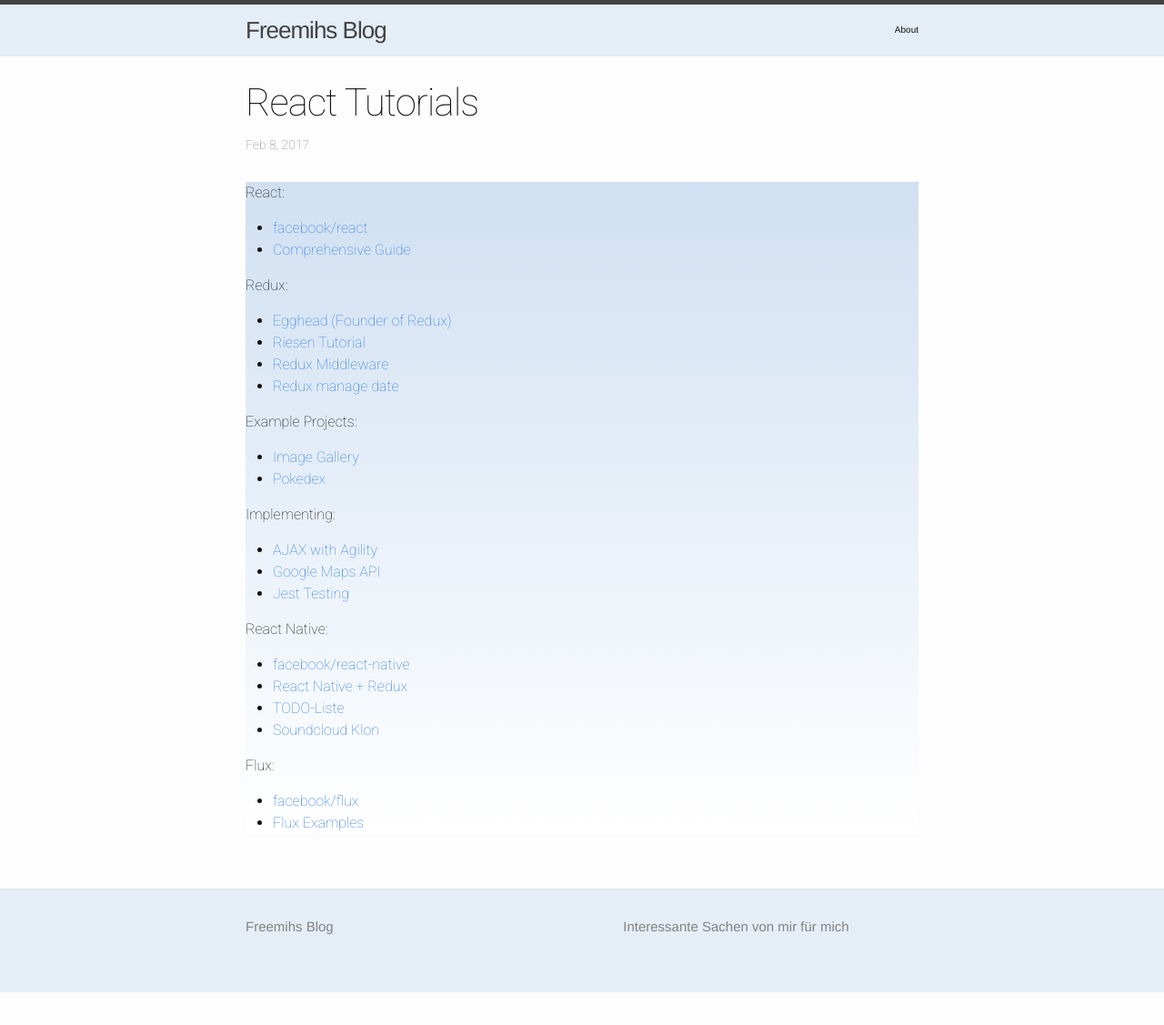
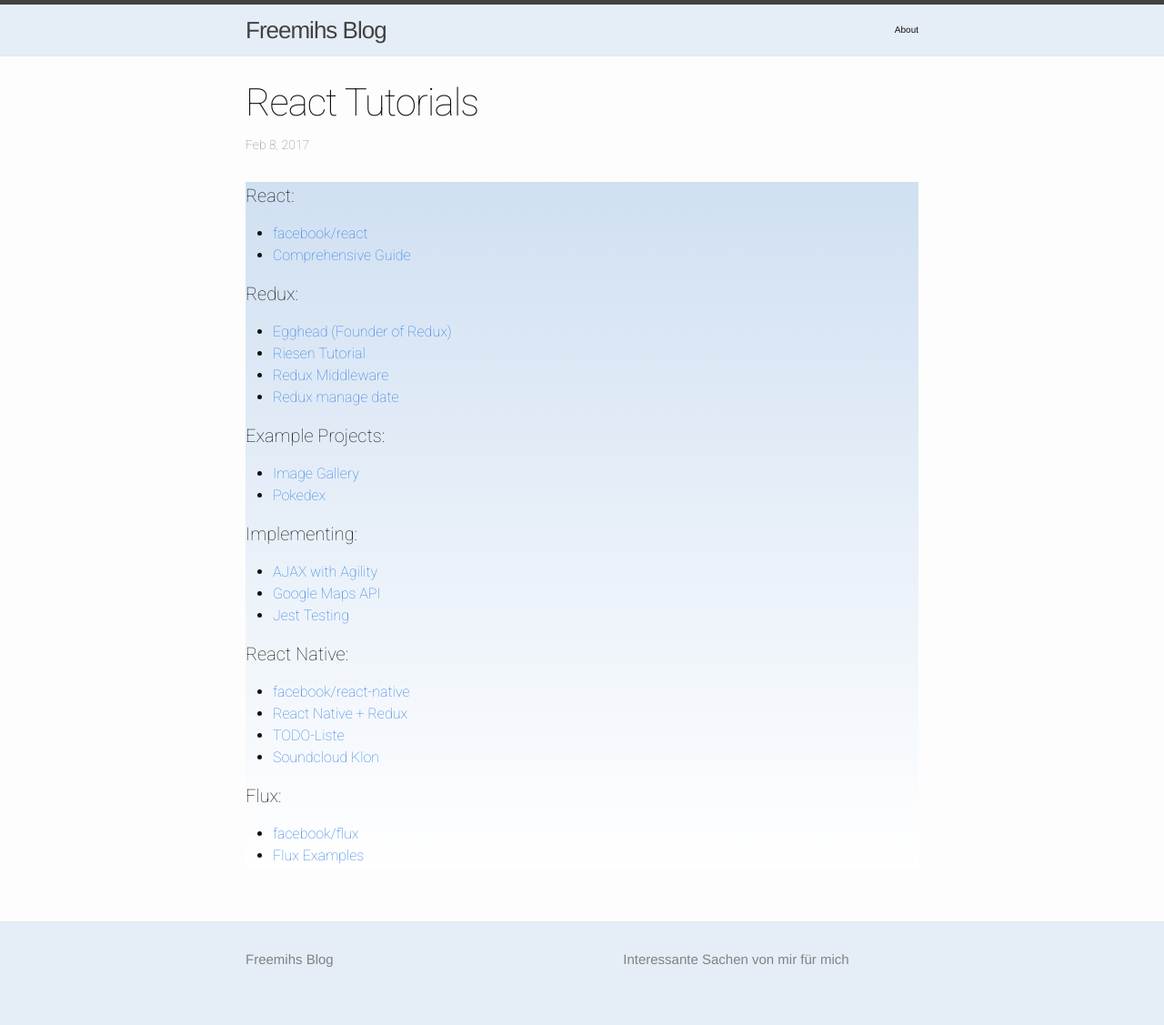
Before and after one commit to freemih/freemih.github.io, a Jekyll site: the page built from _posts/2017-02-08-React_Tutorials.markdown, in a window 1280 px wide. Shown: the whole page at 91% size. Built offline with Jekyll 4.4.1, drawn with Linux system fonts in a browser that asks for light colours; before the commit the page ends 1091 px from its top, so only the background shows below that.

```diff
--- a/_posts/2017-02-08-React_Tutorials.markdown
+++ b/_posts/2017-02-08-React_Tutorials.markdown
@@ -5,7 +5,7 @@ date:   2017-02-08 11:05:36 -0500
 ---
 
 <div>
-<p>React:</p>
+<h4>React:</h4>
 <ul>
   <li><a href='https://facebook.github.io/react/'>facebook/react</a></li>
 
@@ -14,7 +14,7 @@ date:   2017-02-08 11:05:36 -0500
 </div>
 
 <div>
-<p>Redux:</p>
+<h4>Redux:</h4>
 <ul>
   <li><a href='https://egghead.io/courses/getting-started-with-redux'>Egghead (Founder of Redux)</a></li>
 
@@ -27,7 +27,7 @@ date:   2017-02-08 11:05:36 -0500
 </div>
 
 <div>
-<p>Example Projects:</p>
+<h4>Example Projects:</h4>
 <ul>
   <li><a href='https://www.codementor.io/christiannwamba/build-a-react-image-gallery-with-cloudinary-xh1cekno3'>Image Gallery</a></li>
 
@@ -36,7 +36,7 @@ date:   2017-02-08 11:05:36 -0500
 </div>
 
 <div>
-<p>Implementing:</p>
+<h4>Implementing:</h4>
 <ul>
   <li><a href='https://www.codementor.io/rowland/handling-ajax-in-your-react-application-with-agility-0-du10866vz'>AJAX with Agility</a></li>
 
@@ -47,7 +47,7 @@ date:   2017-02-08 11:05:36 -0500
 </div>
 
 <div>
-<p>React Native:</p>
+<h4>React Native:</h4>
 <ul>
   <li><a href='http://facebook.github.io/react-native/'>facebook/react-native</a></li>
 
@@ -60,7 +60,7 @@ date:   2017-02-08 11:05:36 -0500
 </div>
 
 <div>
-<p>Flux:</p>
+<h4>Flux:</h4>
 <ul>
   <li><a href='https://facebook.github.io/flux/'>facebook/flux</a></li>
 
```
